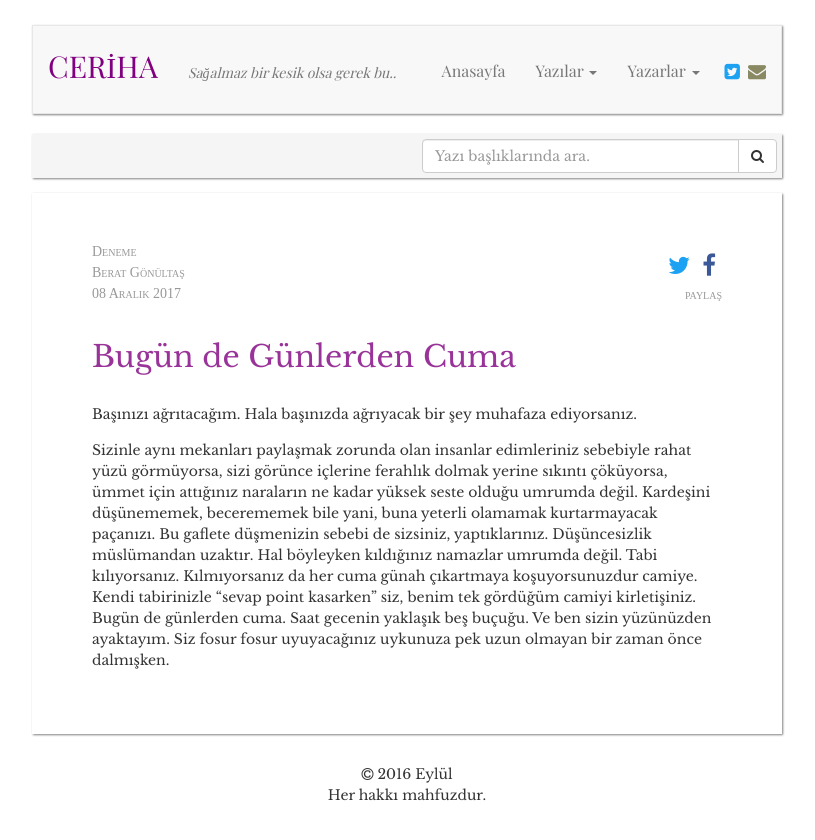
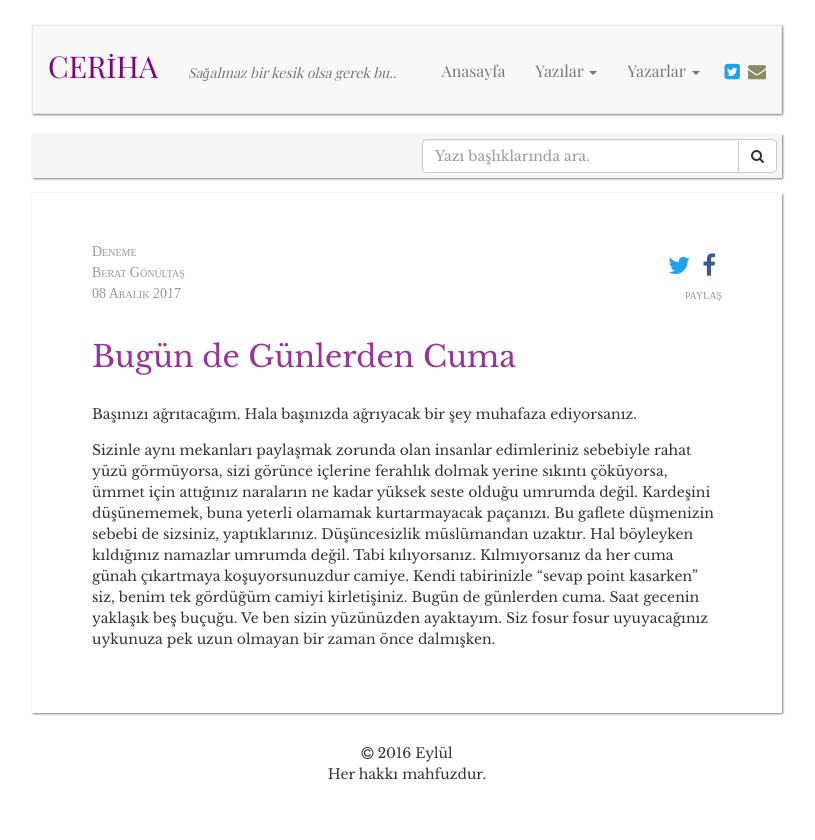
Before and after one commit to muhammedaydogdu/muhammedaydogdu.github.io, a Jekyll site: the page built from _posts/2017-12-08-bugun-de-gunlerden-cuma.md, in a window 1280 px wide. Shown: the top 840 px of the page, without its empty margins (233-1048 px from the left). Built offline with Jekyll 4.4.1, drawn with Linux system fonts in a browser that asks for light colours.

Commit message:
Update 2017-12-08-bugun-de-gunlerden-cuma.md

```diff
--- a/_posts/2017-12-08-bugun-de-gunlerden-cuma.md
+++ b/_posts/2017-12-08-bugun-de-gunlerden-cuma.md
@@ -8,4 +8,4 @@ x: "170"
 <br/>
 Başınızı ağrıtacağım. Hala başınızda ağrıyacak bir şey muhafaza ediyorsanız.
 
-Sizinle aynı mekanları paylaşmak zorunda olan insanlar edimleriniz sebebiyle rahat yüzü görmüyorsa, sizi görünce içlerine ferahlık dolmak yerine sıkıntı çöküyorsa, ümmet için attığınız naraların ne kadar yüksek seste olduğu umrumda değil. Kardeşini düşünememek, becerememek bile yani, buna yeterli olamamak kurtarmayacak paçanızı. Bu gaflete düşmenizin sebebi de sizsiniz, yaptıklarınız. Düşüncesizlik müslümandan uzaktır. Hal böyleyken kıldığınız namazlar umrumda değil. Tabi kılıyorsanız. Kılmıyorsanız da her cuma günah çıkartmaya koşuyorsunuzdur camiye. Kendi tabirinizle "sevap point kasarken" siz, benim tek gördüğüm camiyi kirletişiniz. Bugün de günlerden cuma. Saat gecenin yaklaşık beş buçuğu. Ve ben sizin yüzünüzden ayaktayım. Siz fosur fosur uyuyacağınız uykunuza pek uzun olmayan bir zaman önce dalmışken.
+Sizinle aynı mekanları paylaşmak zorunda olan insanlar edimleriniz sebebiyle rahat yüzü görmüyorsa, sizi görünce içlerine ferahlık dolmak yerine sıkıntı çöküyorsa, ümmet için attığınız naraların ne kadar yüksek seste olduğu umrumda değil. Kardeşini düşünememek, buna yeterli olamamak kurtarmayacak paçanızı. Bu gaflete düşmenizin sebebi de sizsiniz, yaptıklarınız. Düşüncesizlik müslümandan uzaktır. Hal böyleyken kıldığınız namazlar umrumda değil. Tabi kılıyorsanız. Kılmıyorsanız da her cuma günah çıkartmaya koşuyorsunuzdur camiye. Kendi tabirinizle "sevap point kasarken" siz, benim tek gördüğüm camiyi kirletişiniz. Bugün de günlerden cuma. Saat gecenin yaklaşık beş buçuğu. Ve ben sizin yüzünüzden ayaktayım. Siz fosur fosur uyuyacağınız uykunuza pek uzun olmayan bir zaman önce dalmışken.
```
